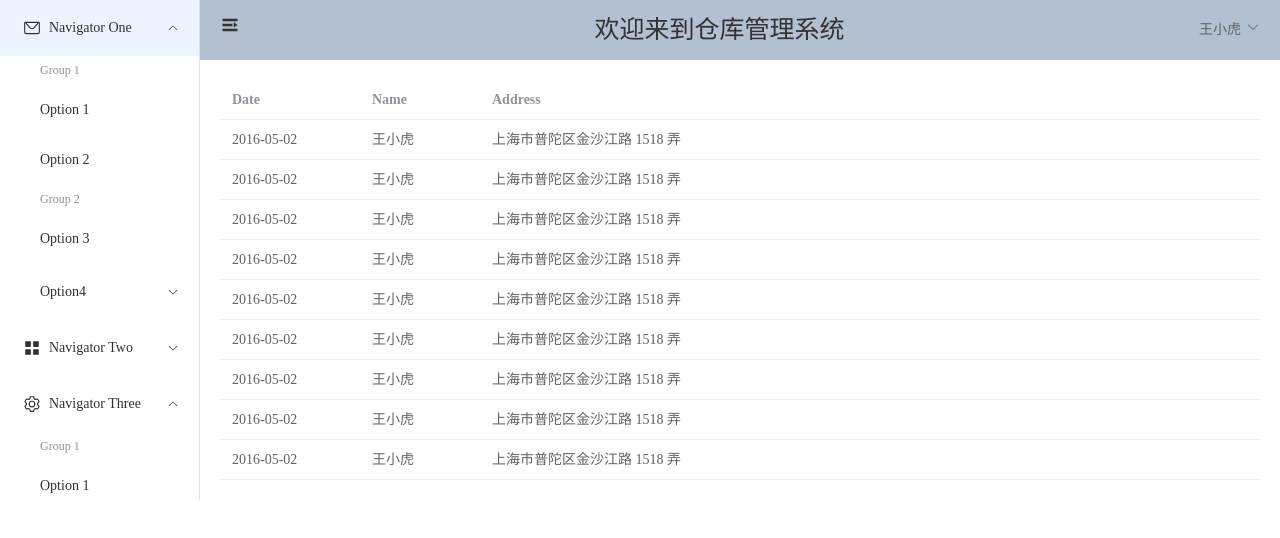
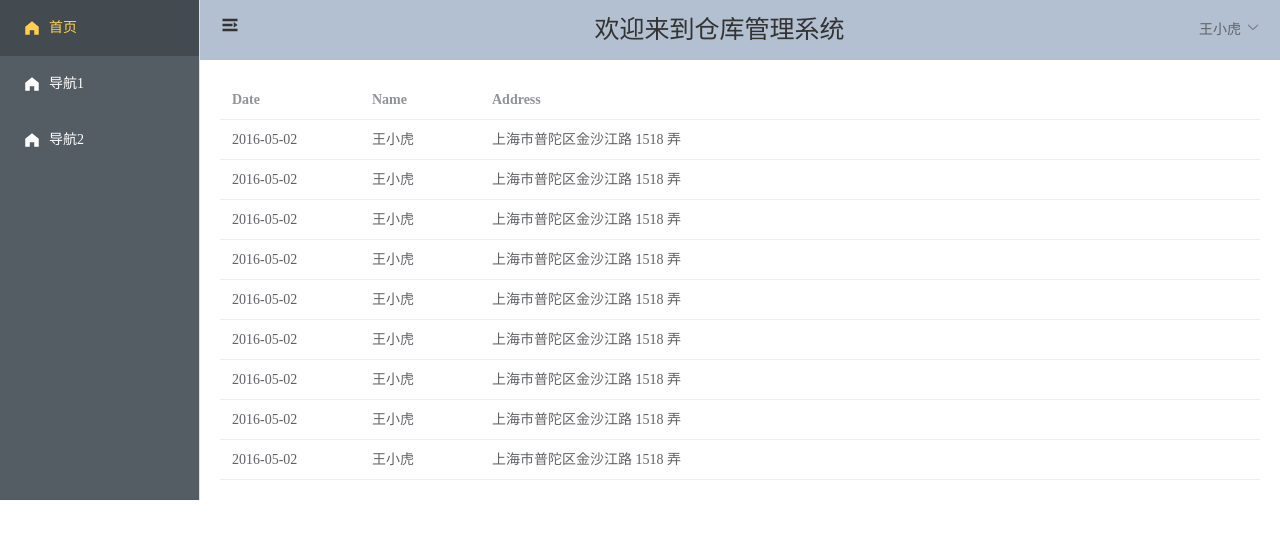
Before and after one commit to AcNotAutomaton/Web, a Vue app in the folder Vue/: page / in a window 1280 px wide. Shown: the top 538 px of the page. Built offline with nearby package versions, Linux system fonts and the light colour scheme.

Commit message:
Aside 完成

```diff
--- a/Vue/src/components/AsideView.vue
+++ b/Vue/src/components/AsideView.vue
@@ -1,84 +1,44 @@
 <template>
     <el-scrollbar>
-        <el-menu :default-openeds="['1', '3']">
-            <el-sub-menu index="1">
-                <template #title>
-                    <el-icon>
-                        <Message></Message>
-                    </el-icon>Navigator One
-                </template>
-                <el-menu-item-group>
-                    <template #title>Group 1</template>
-                    <el-menu-item index="1-1">Option 1</el-menu-item>
-                    <el-menu-item index="1-2">Option 2</el-menu-item>
-                </el-menu-item-group>
-                <el-menu-item-group title="Group 2">
-                    <el-menu-item index="1-3">Option 3</el-menu-item>
-                </el-menu-item-group>
-                <el-sub-menu index="1-4">
-                    <template #title>Option4</template>
-                    <el-menu-item index="1-4-1">Option 4-1</el-menu-item>
-                </el-sub-menu>
-            </el-sub-menu>
-            <el-sub-menu index="2">
-                <template #title>
-                    <el-icon>
-                        <Menu></Menu>
-                    </el-icon>Navigator Two
-                </template>
-                <el-menu-item-group>
-                    <template #title>Group 1</template>
-                    <el-menu-item index="2-1">Option 1</el-menu-item>
-                    <el-menu-item index="2-2">Option 2</el-menu-item>
-                </el-menu-item-group>
-                <el-menu-item-group title="Group 2">
-                    <el-menu-item index="2-3">Option 3</el-menu-item>
-                </el-menu-item-group>
-                <el-sub-menu index="2-4">
-                    <template #title>Option 4</template>
-                    <el-menu-item index="2-4-1">Option 4-1</el-menu-item>
-                </el-sub-menu>
-            </el-sub-menu>
-            <el-sub-menu index="3">
-                <template #title>
-                    <el-icon>
-                        <Setting></Setting>
-                    </el-icon>Navigator Three
-                </template>
-                <el-menu-item-group>
-                    <template #title>Group 1</template>
-                    <el-menu-item index="3-1">Option 1</el-menu-item>
-                    <el-menu-item index="3-2">Option 2</el-menu-item>
-                </el-menu-item-group>
-                <el-menu-item-group title="Group 2">
-                    <el-menu-item index="3-3">Option 3</el-menu-item>
-                </el-menu-item-group>
-                <el-sub-menu index="3-4">
-                    <template #title>Option 4</template>
-                    <el-menu-item index="3-4-1">Option 4-1</el-menu-item>
-                </el-sub-menu>
-            </el-sub-menu>
+        <el-menu active-text-color="#ffd04b" background-color="#545c64" text-color="#fff" style="height: 100vh;"
+            default-active="/Home">
+            <el-menu-item index="/Home">
+                <el-icon>
+                    <HomeFilled></HomeFilled>
+                </el-icon>
+                <span>首页</span>
+            </el-menu-item>
+
+            <el-menu-item index="/One">
+                <el-icon>
+                    <HomeFilled></HomeFilled>
+                </el-icon>
+                <span>导航1</span>
+            </el-menu-item>
+
+            <el-menu-item index="/Two">
+                <el-icon>
+                    <HomeFilled></HomeFilled>
+                </el-icon>
+                <span>导航2</span>
+            </el-menu-item>
         </el-menu>
     </el-scrollbar>
 </template>
 
 <script>
 
-import { Menu, Message, Setting } from '@element-plus/icons-vue';
 
 export default {
     name: "AsideView",
 
     components: {
-        Menu,
-        Message,
-        Setting
     }
 }
 </script>
 
 <style scoped>
 .el-aside {
-    color: red;
+    color: black;
 }
 </style>
```
Also changed, not shown: 1 other file (tests, documents, lock files or other folders).
